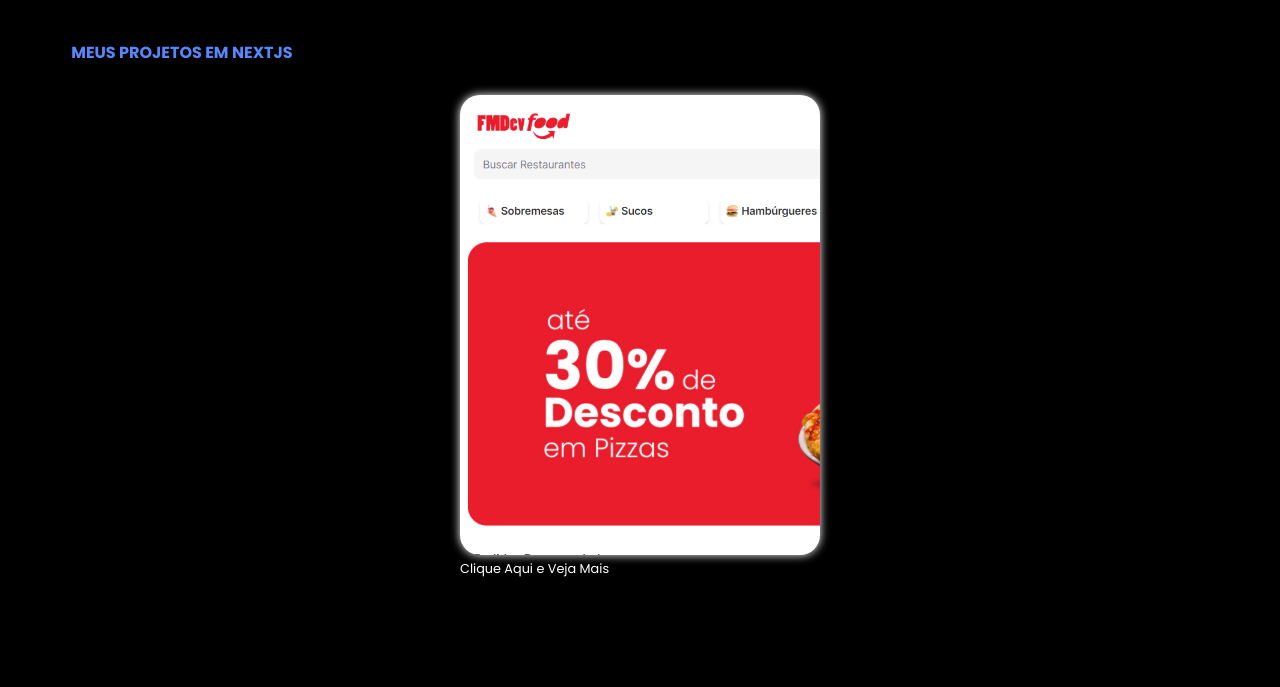
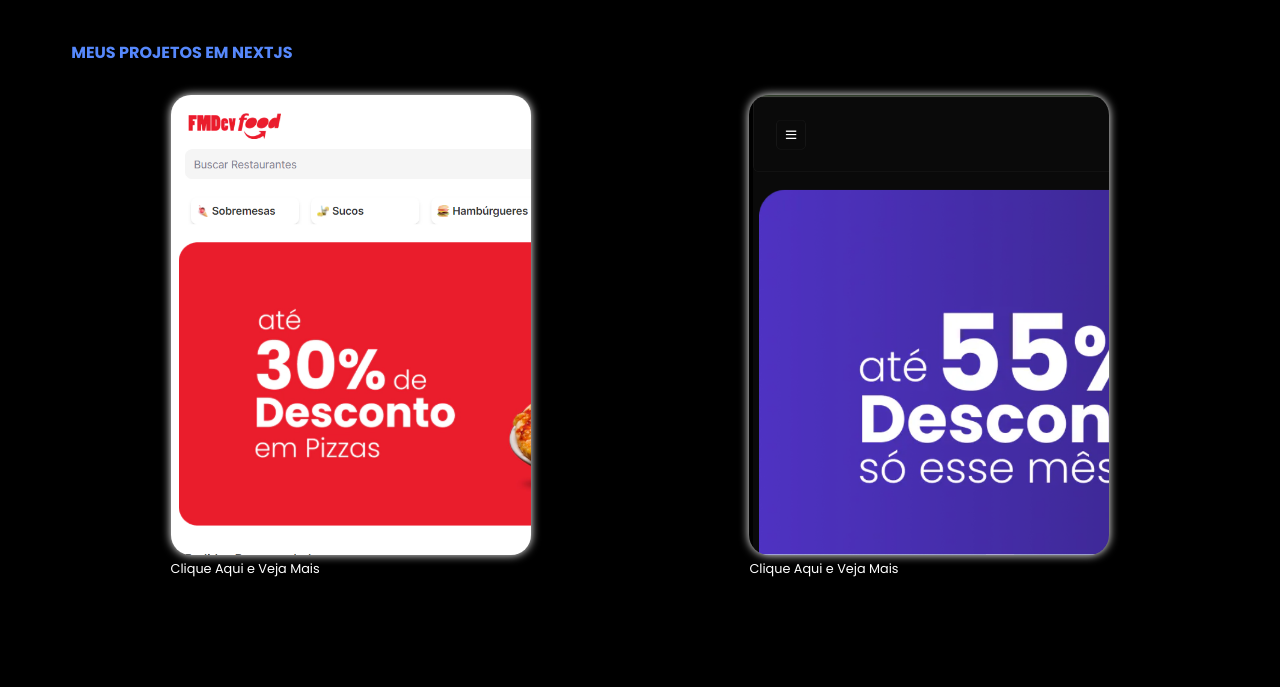
Before and after one commit to fmcnit/portfolio_fmdev, a plain HTML site: page index.html in a window 1280 px wide. Shown: the part 2445-3132 px from the top of the page. Drawn offline with nearby package versions, Linux system fonts and the light colour scheme.

Commit message:
feat: add_porjectnext02

```diff
--- a/index.html
+++ b/index.html
@@ -220,6 +220,14 @@
                         </div>
                         <a href="https://fsw-foods-kohl.vercel.app/" target="_blank" rel="noopener noreferrer" class="plus">Clique Aqui e Veja Mais</a>
                     </div>
+                    <div>
+                        <div class="img-port" id="slideNext-2">
+                            <div class="overlay">
+                                Projeto 1: FMDevStore
+                            </div>
+                        </div>
+                        <a href="https://fw2b-store.vercel.app/" target="_blank" rel="noopener noreferrer" class="plus">Clique Aqui e Veja Mais</a>
+                    </div>
 
                 </div>
             </div>
--- a/style.css
+++ b/style.css
@@ -298,6 +298,10 @@ main {
   background-image: url("img/projectNext-1.png");
 }
 
+#slideNext-2 {
+  background-image: url("img/projectNext-2.png");
+}
+
 .plus {
   text-decoration: none;
   color: white;
```
Also changed, not shown: img/projectNext-2.png (added).
